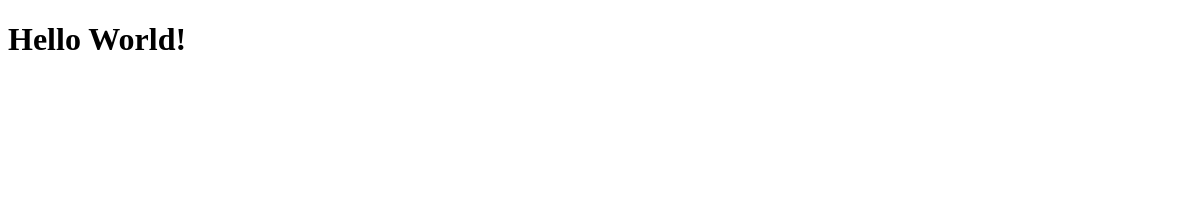
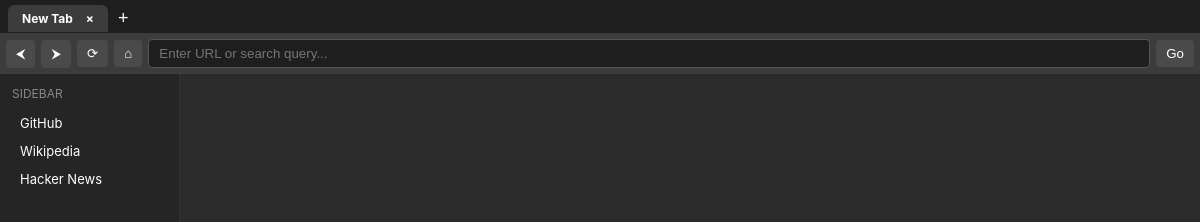
Before and after one commit to quasin/glavbook, an Electron app: page index.html in a window 1200 px wide. Shown: the top 222 px of the page. Drawn offline with Linux system fonts and the light colour scheme; no server answers.

Commit message:
Add browser

```diff
--- a/index.html
+++ b/index.html
@@ -1,10 +1,40 @@
 <!DOCTYPE html>
-<html>
-  <head>
-    <meta charset="UTF-8" />
-    <title>Hello Electron</title>
-  </head>
-  <body>
-    <h1>Hello World!</h1>
-  </body>
+<html lang="en">
+<head>
+  <meta charset="UTF-8" />
+  <title>Electron Browser</title>
+  <link rel="stylesheet" href="style.css" />
+</head>
+<body>
+  <!-- Top Tabs Bar -->
+  <div id="tab-bar">
+    <div id="tabs-container"></div>
+    <button id="btn-new-tab" title="New Tab">+</button>
+  </div>
+
+  <!-- Navigation Toolbar -->
+  <div id="nav-bar">
+    <button id="btn-back" title="Back">⮜</button>
+    <button id="btn-forward" title="Forward">⮞</button>
+    <button id="btn-reload" title="Reload">⟳</button>
+    <button id="btn-home" title="Home">⌂</button>
+    <input type="text" id="url-input" placeholder="Enter URL or search query..." />
+    <button id="btn-go">Go</button>
+  </div>
+
+  <!-- Main View Area -->
+  <div id="main-container">
+    <aside id="sidebar">
+      <div class="sidebar-header">Sidebar</div>
+      <ul class="sidebar-links">
+        <li onclick="navigateTo('https://github.com')">GitHub</li>
+        <li onclick="navigateTo('https://en.wikipedia.org')">Wikipedia</li>
+        <li onclick="navigateTo('https://news.ycombinator.com')">Hacker News</li>
+      </ul>
+    </aside>
+    <main id="webview-container"></main>
+  </div>
+
+  <script src="renderer.js"></script>
+</body>
 </html>
--- /dev/null
+++ b/renderer.js
@@ -0,0 +1,138 @@
+const { ipcRenderer } = require('electron');
+
+const tabsContainer = document.getElementById('tabs-container');
+const webviewContainer = document.getElementById('webview-container');
+const urlInput = document.getElementById('url-input');
+
+const HOME_URL = 'https://www.google.com';
+let tabs = [];
+let activeTabId = null;
+
+// Слушаем сообщение от main.js об открытии ссылки в новой вкладке
+ipcRenderer.on('open-new-tab', (event, url) => {
+  createTab(url);
+});
+
+function createTab(url = HOME_URL) {
+  const tabId = 'tab-' + Date.now();
+
+  // Создаем заголовок вкладки
+  const tabEl = document.createElement('div');
+  tabEl.className = 'tab';
+  tabEl.id = `header-${tabId}`;
+  tabEl.innerHTML = `
+    <span class="tab-title">New Tab</span>
+    <span class="close-btn">&times;</span>
+  `;
+
+  // Создаем webview
+  const webview = document.createElement('webview');
+  webview.id = `view-${tabId}`;
+  webview.setAttribute('allowpopups', 'true'); // Разрешаем всплывающие окна для работы обработчика
+  webview.src = url;
+
+  // Обновление заголовка вкладки при загрузке страницы
+  webview.addEventListener('page-title-updated', (e) => {
+    tabEl.querySelector('.tab-title').textContent = e.title || 'Untitled';
+  });
+
+  // Обновление адресной строки при навигации
+  webview.addEventListener('did-navigate', (e) => {
+    if (activeTabId === tabId) {
+      urlInput.value = e.url;
+    }
+  });
+
+  // Клик по вкладке
+  tabEl.addEventListener('click', (e) => {
+    if (!e.target.classList.contains('close-btn')) {
+      setActiveTab(tabId);
+    }
+  });
+
+  // Закрытие вкладки
+  tabEl.querySelector('.close-btn').addEventListener('click', (e) => {
+    e.stopPropagation();
+    closeTab(tabId);
+  });
+
+  tabsContainer.appendChild(tabEl);
+  webviewContainer.appendChild(webview);
+
+  tabs.push({ id: tabId, tabEl, webview });
+  setActiveTab(tabId);
+}
+
+function setActiveTab(tabId) {
+  activeTabId = tabId;
+  tabs.forEach(tab => {
+    const isActive = tab.id === tabId;
+    tab.tabEl.classList.toggle('active', isActive);
+    tab.webview.classList.toggle('active', isActive);
+    if (isActive) {
+      urlInput.value = tab.webview.getURL() || '';
+    }
+  });
+}
+
+function closeTab(tabId) {
+  const index = tabs.findIndex(t => t.id === tabId);
+  if (index === -1) return;
+
+  tabs[index].tabEl.remove();
+  tabs[index].webview.remove();
+  tabs.splice(index, 1);
+
+  if (tabs.length === 0) {
+    createTab();
+  } else if (activeTabId === tabId) {
+    const newActiveIndex = Math.max(0, index - 1);
+    setActiveTab(tabs[newActiveIndex].id);
+  }
+}
+
+function getActiveWebview() {
+  const current = tabs.find(t => t.id === activeTabId);
+  return current ? current.webview : null;
+}
+
+function navigateTo(inputUrl) {
+  const webview = getActiveWebview();
+  if (!webview) return;
+
+  let finalUrl = inputUrl.trim();
+  if (!/^https?:\/\//i.test(finalUrl)) {
+    finalUrl = finalUrl.includes('.')
+      ? `https://${finalUrl}`
+      : `https://www.google.com/search?q=${encodeURI(finalUrl)}`;
+  }
+  webview.loadURL(finalUrl);
+}
+
+// Кнопки управления
+document.getElementById('btn-new-tab').addEventListener('click', () => createTab());
+
+document.getElementById('btn-back').addEventListener('click', () => {
+  const wv = getActiveWebview();
+  if (wv && wv.canGoBack()) wv.goBack();
+});
+
+document.getElementById('btn-forward').addEventListener('click', () => {
+  const wv = getActiveWebview();
+  if (wv && wv.canGoForward()) wv.goForward();
+});
+
+document.getElementById('btn-reload').addEventListener('click', () => {
+  const wv = getActiveWebview();
+  if (wv) wv.reload();
+});
+
+document.getElementById('btn-home').addEventListener('click', () => navigateTo(HOME_URL));
+document.getElementById('btn-go').addEventListener('click', () => navigateTo(urlInput.value));
+
+urlInput.addEventListener('keydown', (e) => {
+  if (e.key === 'Enter') navigateTo(urlInput.value);
+});
+
+// Открываем первую вкладку при старте
+createTab();
--- /dev/null
+++ b/style.css
@@ -0,0 +1,143 @@
+* {
+  box-sizing: border-box;
+  margin: 0;
+  padding: 0;
+}
+
+body {
+  font-family: -apple-system, BlinkMacSystemFont, 'Segoe UI', Roboto, sans-serif;
+  height: 100vh;
+  display: flex;
+  flex-direction: column;
+  background-color: #2b2b2b;
+  color: #fff;
+  overflow: hidden;
+}
+
+#tab-bar {
+  display: flex;
+  background-color: #1e1e1e;
+  padding: 4px 8px 0 8px;
+  align-items: center;
+}
+
+#tabs-container {
+  display: flex;
+  overflow-x: auto;
+  gap: 4px;
+}
+
+.tab {
+  background: #2d2d2d;
+  padding: 6px 14px;
+  border-radius: 6px 6px 0 0;
+  cursor: pointer;
+  max-width: 160px;
+  min-width: 100px;
+  white-space: nowrap;
+  overflow: hidden;
+  text-overflow: ellipsis;
+  font-size: 12px;
+  display: flex;
+  align-items: center;
+  justify-content: space-between;
+}
+
+.tab.active {
+  background: #3c3c3c;
+  font-weight: bold;
+}
+
+.tab .close-btn {
+  margin-left: 8px;
+  cursor: pointer;
+}
+
+#btn-new-tab {
+  background: transparent;
+  border: none;
+  color: #fff;
+  font-size: 18px;
+  padding: 4px 10px;
+  cursor: pointer;
+}
+
+#nav-bar {
+  display: flex;
+  gap: 6px;
+  padding: 6px;
+  background-color: #3c3c3c;
+  align-items: center;
+}
+
+#nav-bar button {
+  background: #4a4a4a;
+  border: none;
+  color: #fff;
+  border-radius: 4px;
+  padding: 6px 10px;
+  cursor: pointer;
+}
+
+#nav-bar button:hover {
+  background: #5a5a5a;
+}
+
+#url-input {
+  flex: 1;
+  padding: 6px 10px;
+  border-radius: 4px;
+  border: 1px solid #555;
+  background: #1e1e1e;
+  color: #fff;
+}
+
+#main-container {
+  flex: 1;
+  display: flex;
+  overflow: hidden;
+}
+
+#sidebar {
+  width: 180px;
+  background-color: #252526;
+  border-right: 1px solid #333;
+  padding: 12px;
+}
+
+.sidebar-header {
+  font-size: 12px;
+  text-transform: uppercase;
+  color: #888;
+  margin-bottom: 8px;
+}
+
+.sidebar-links {
+  list-style: none;
+}
+
+.sidebar-links li {
+  padding: 6px 8px;
+  border-radius: 4px;
+  cursor: pointer;
+  font-size: 13px;
+}
+
+.sidebar-links li:hover {
+  background: #333;
+}
+
+#webview-container {
+  flex: 1;
+  position: relative;
+}
+
+webview {
+  width: 100%;
+  height: 100%;
+  display: none;
+}
+
+webview.active {
+  display: flex;
+}
```
Also changed, not shown: main.js (+19 -4 lines).
